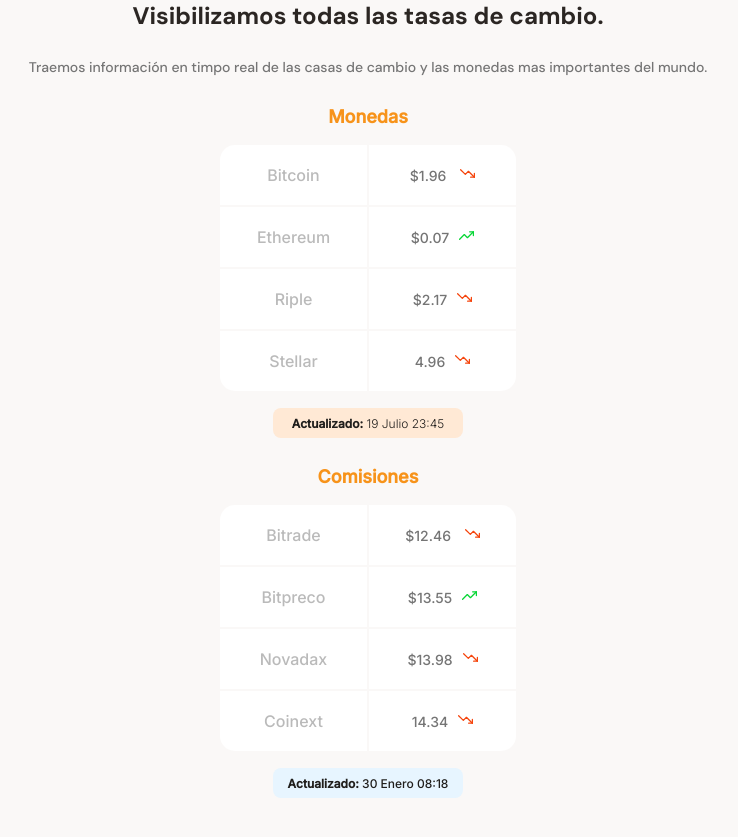
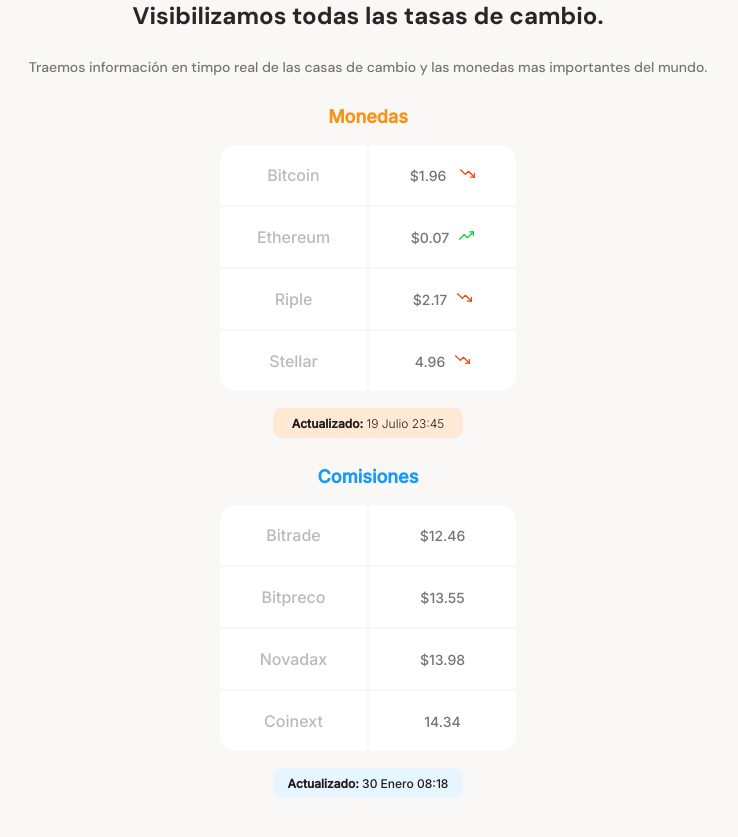
Before and after one commit to samueldazadaza/mobilFirst, a plain HTML site: page index.html in a window 1280 px wide. Shown: the part 661-1498 px from the top of the page, without its empty margins (272-1010 px from the left). Drawn offline with Linux system fonts and the light colour scheme.

Commit message:
finalizando estilos de tabla2

```diff
--- a/index.html
+++ b/index.html
@@ -60,25 +60,24 @@
             </section>
             <section class="main-tables-container">
                 <div class="main-currency-table">
-                    <p class="currency-table--title">Comisiones</p>
+                    <p class="currency-table--title-comision">Comisiones</p>
                     <div class="currency-table--container">
                         <table>
                             <tr>
                                 <td class="table__top-left">Bitrade</td>
-                                <td class="table__top-right table__right">$12.46 <span class="down"></span>
-                                </td>
+                                <td class="table__top-right table__right">$12.46</td>
                             </tr>
                             <tr>
                                 <td>Bitpreco</td>
-                                <td class="table__right">$13.55<span class="up"></span></td>
+                                <td class="table__right">$13.55</td>
                             </tr>
                             <tr>
                                 <td>Novadax</td>
-                                <td class="table__right">$13.98<span class="down"></span></td>
+                                <td class="table__right">$13.98</td>
                             </tr>
                             <tr>
                                 <td class="table__bottom-left">Coinext</td>
-                                <td class="table__bottom-right table__right">14.34<span class="down"></span></td>
+                                <td class="table__bottom-right table__right">14.34</td>
                             </tr>
                         </table>
                     </div>
--- a/styles.css
+++ b/styles.css
@@ -234,3 +234,10 @@ main {
     line-height: 1.5rem;
     color: var(--warm-black);
 }
+.main-currency-table .currency-table--title-comision {
+    margin-bottom: 15px;
+    font-size: 1.8rem;
+    font-weight: bold;
+    line-height: 2.3rem;
+    color: var(--secondary-blue);
+}
```
